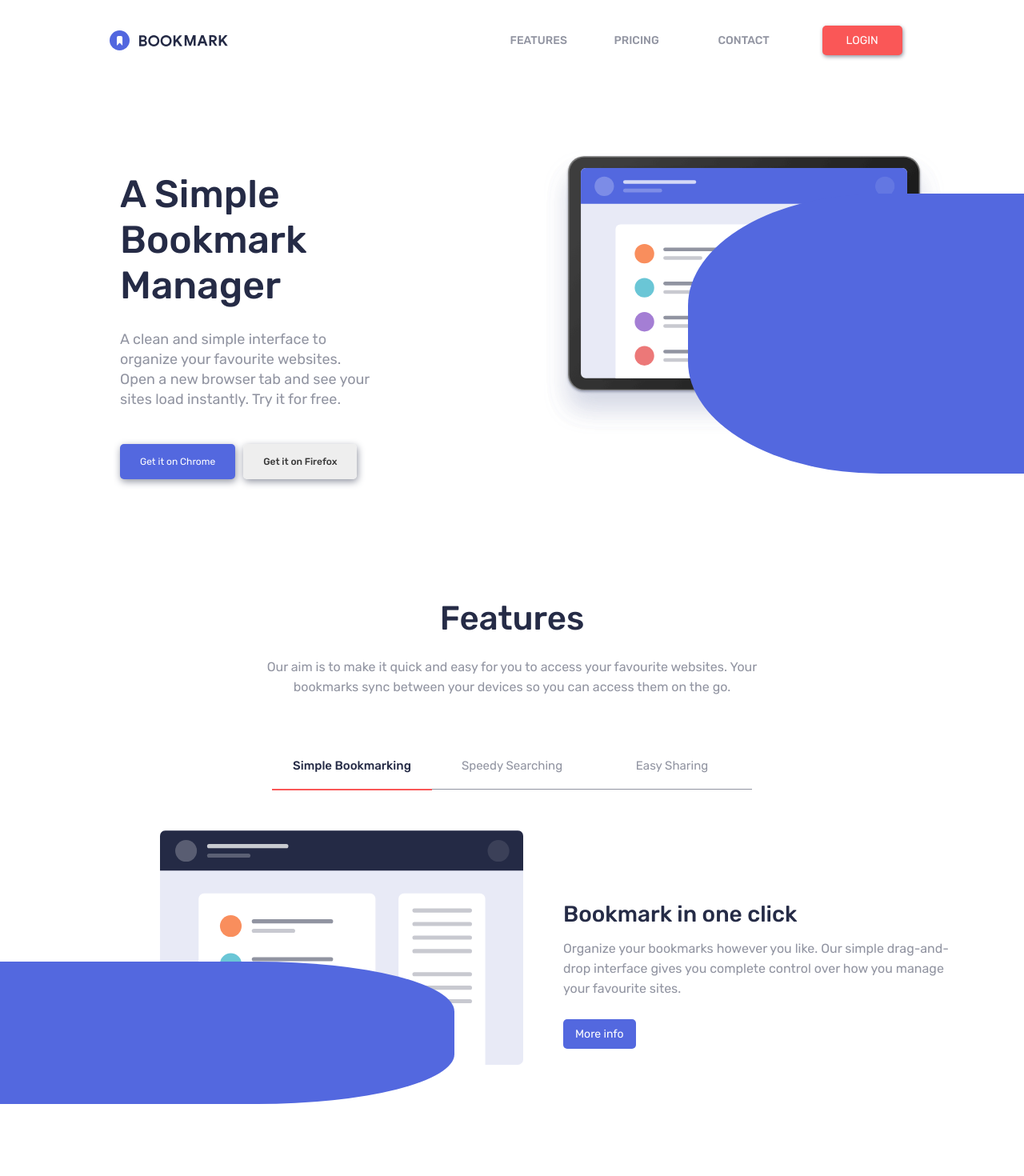
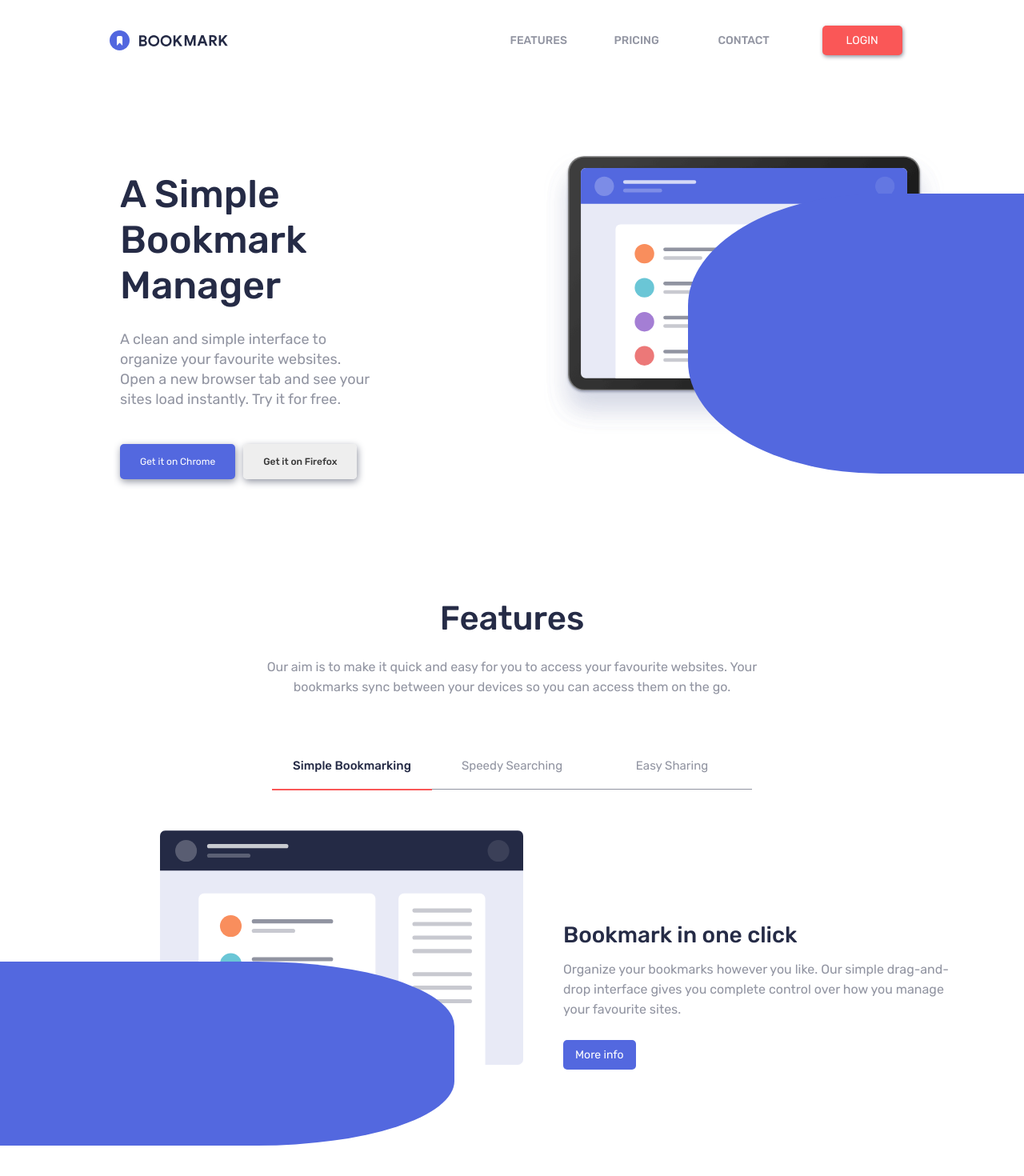
Before and after one commit to BillyJoeDev/bookmark-landing, a React (Create React App) app: page / in a window 1280 px wide. Shown: the top 1470 px of the page at 80% size. Built offline with nearby package versions, Linux system fonts and the light colour scheme.

Commit message:
Last responsivness

```diff
--- a/src/components/Features/Features.css
+++ b/src/components/Features/Features.css
@@ -136,7 +136,7 @@
     }
 
     .features-section-bullet {
-        height: 178px;
+        height: 18vw;
         margin-left: -136px;
     }
 
```
